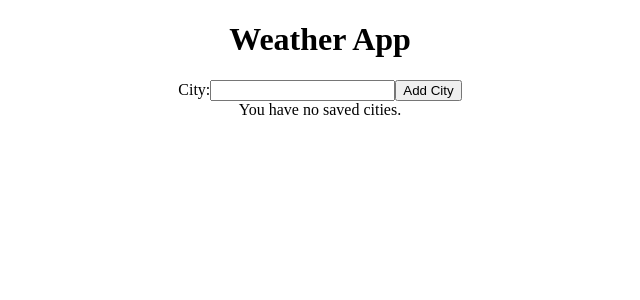
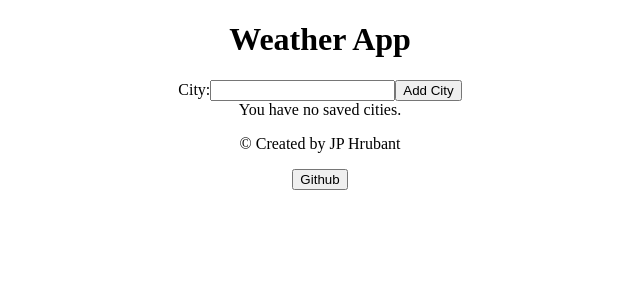
Before and after one commit to jphrubant/weather-app, a React (Create React App) app: page / in a window 1280 px wide. Shown: the top 300 px of the page, without its empty margins (320-960 px from the left). Built offline with nearby package versions, Linux system fonts and the light colour scheme; the HTML template or start-up script is replaced by a standard one.

Commit message:
setup footer

```diff
--- a/src/App.js
+++ b/src/App.js
@@ -1,8 +1,9 @@
 import React from 'react';
 import './App.css';
 
+import AddBar from './components/AddBar';
 import OneCity from './components/OneCity';
-import AddBar from './components/AddBar';
+import Footer from './components/Footer'
 
 function App() {
   return (
@@ -10,6 +11,7 @@ function App() {
       <h1>Weather App</h1>
       <AddBar />
       <OneCity />
+      <Footer />
     </div>
   );
 }
--- a/src/components/Footer.js
+++ b/src/components/Footer.js
@@ -0,0 +1,12 @@
+import React from 'react'
+
+function Footer(props) {
+  return (
+    <div>
+      <p> © Created by JP Hrubant</p>
+      <a target="_blank" rel="noopener noreferrer" href='https://github.com/jphrubant'><button className="nav-button">Github</button></a>
+    </div>
+  )
+}
+
+export default Footer
--- a/src/reducers/rootReducer.js
+++ b/src/reducers/rootReducer.js
@@ -4,7 +4,7 @@ const initState = {
 
 const getWeather = cityArray => {
   // cityArray.forEach(oneCity => {
-  fetch(`http://api.openweathermap.org/data/2.5/weather?q=${cityArray}&appid=3f4b891079045d352173506efa88c064`)
+  fetch(`http://api.openweathermap.org/data/2.5/weather?q=${cityArray}&appid=386f48e9b4f556fe6dbba90687169881`)
     .then(response => response.json())
     .then(data => console.log(data)) //, oneCity
     .catch(err => console.log('summat went wrong'))
```
